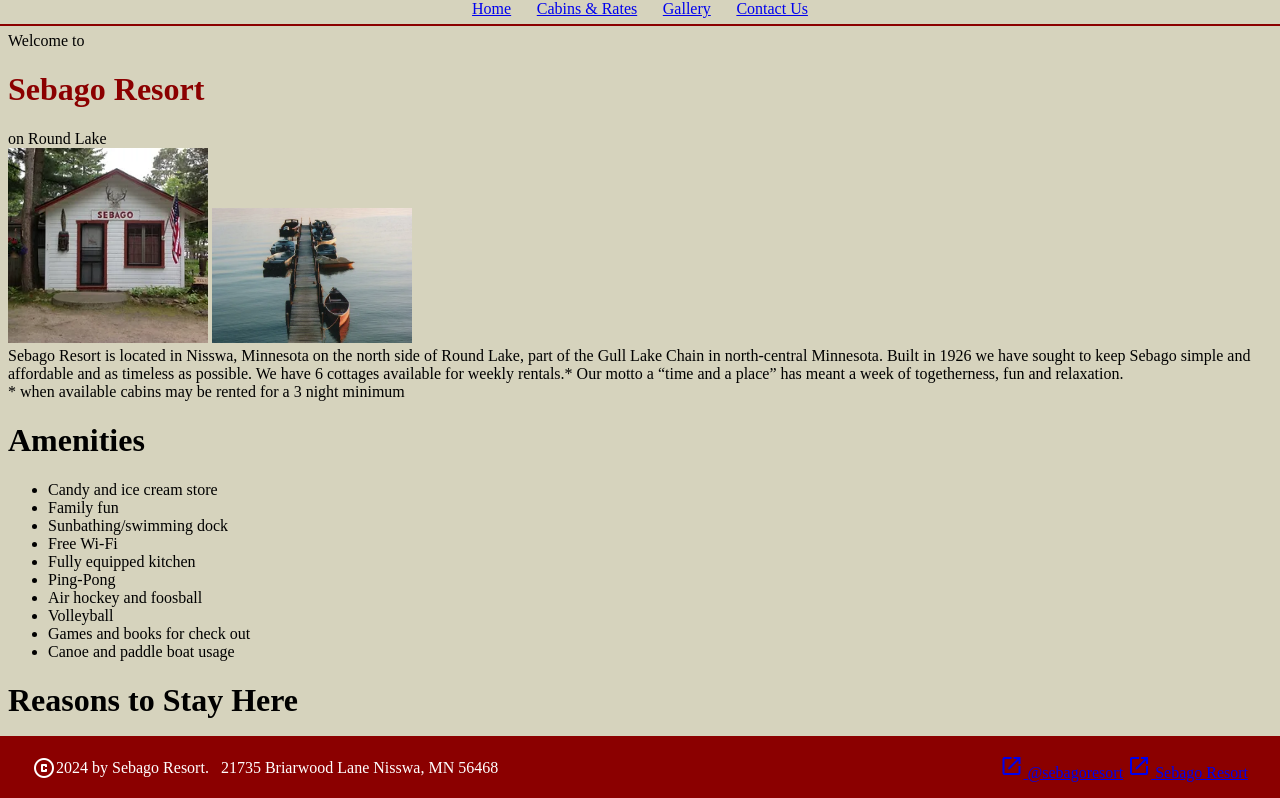
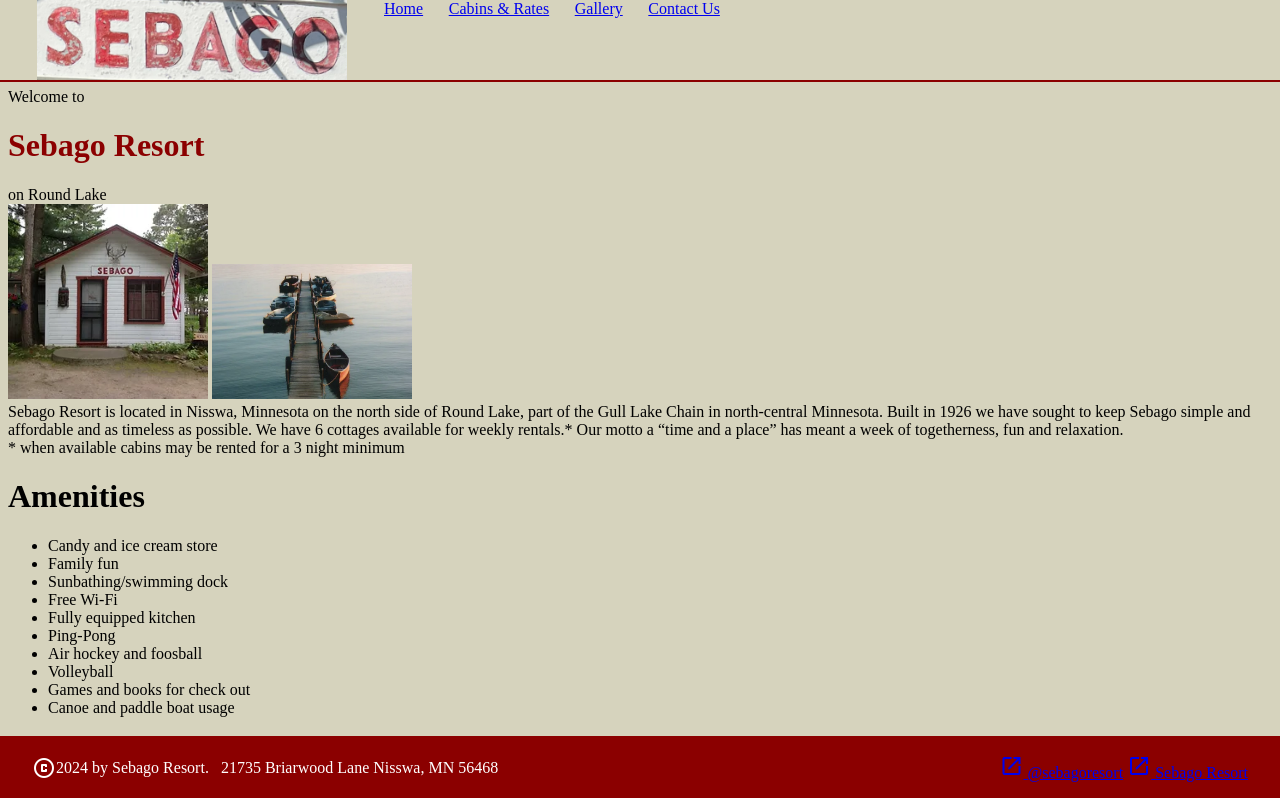
Before and after one commit to rmacdonald00/sebago, a SvelteKit app: page / in a window 1280 px wide. Shown: the top 798 px of the page. Built offline with nearby package versions, Linux system fonts and the light colour scheme.

Commit message:
add pic to header. some font styles

```diff
--- a/src/app.html
+++ b/src/app.html
@@ -11,14 +11,12 @@
 <body data-sveltekit-preload-data="hover">
 	<div style="display: contents">%sveltekit.body%</div>
 </body>
-
-</html>
-
 <style>
 	:root {
 		--tan: #d6d3bd;
 		--white: #ffffff;
 		--sebago-red: #8B0000;
+		font-family: 'Text-Font';
 	}
 
 	body {
@@ -27,4 +25,16 @@
 		min-width: 100vw;
 		min-height: 100vh;
 	}
+
+	@font-face {
+		font-family: 'Prominent-Font';
+		src: local('Impact');
+	}
+
+	@font-face {
+		font-family: 'Text-Font';
+		src: local('Gill Sans');
+	}
 </style>
+
+</html>
--- a/src/routes/+layout.svelte
+++ b/src/routes/+layout.svelte
@@ -11,10 +11,13 @@
 </svelte:head>
 
 <div class={'header'}>
-	<a href="/">Home</a>
-	<a href="/cabins-and-rates">Cabins & Rates</a>
-	<a href="/gallery">Gallery</a>
-	<a href="/contact-us">Contact Us</a>
+	<img class={'image'} src="./sign.jpeg" alt="SEBAGO" />
+	<div class={'nav-bar'}>
+		<a href="/">Home</a>
+		<a href="/cabins-and-rates">Cabins & Rates</a>
+		<a href="/gallery">Gallery</a>
+		<a href="/contact-us">Contact Us</a>
+	</div>
 </div>
 <div class={'slot-content'}>
 	<slot />
@@ -39,17 +42,32 @@
 </div>
 
 <style>
+	@media only screen and (max-width: 60rem) {
+	}
+	@media only screen and (min-width: 60rem) {
+	}
+	.image {
+		width: 30vw;
+		min-width: 200px;
+		max-height: inherit;
+		object-fit: contain;
+	}
 	.slot-content {
-		margin: 1.5rem 0px 4rem 0px;
+		margin: 5rem 0px 4rem 0px;
 		padding: 0.5rem;
 	}
-	.header {
+	.nav-bar {
 		display: flex;
 		flex-direction: row;
 		justify-content: center;
+		column-gap: 2vw;
+	}
+	.header {
 		background-color: var(--tan);
-		height: 1.5rem;
-		column-gap: 2vw;
+		display: flex;
+		flex-wrap: wrap;
+		max-height: 5rem;
+		min-height: 5rem;
 		border-bottom: 2px var(--sebago-red) solid;
 		width: 100%;
 		position: fixed;
--- a/src/routes/+page.svelte
+++ b/src/routes/+page.svelte
@@ -1,10 +1,11 @@
 <script>
 	import ListDisplay from '$lib/components/ListDisplay.svelte';
 	import { AmenitiesList, ReasonsToStayHere, ThingsToNote } from '$lib/data/WebsiteContent';
+	import '../styles/text.css';
 </script>
 
 <span>Welcome to</span>
-<h1 class={'title'}>Sebago Resort</h1>
+<h1 class={'title prominent-font'}>Sebago Resort</h1>
 <span>on Round Lake</span>
 <br />
 <img src="./store-front.webp" alt="Outside of the Candy Store." class={'image'} />
--- /dev/null
+++ b/src/styles/text.css
@@ -0,0 +1,3 @@
+.prominent-font {
+    font-family: 'Prominent-Font';
+}
```
Also changed, not shown: package.json (line endings or trailing spaces), static/sign.jpeg (added).
